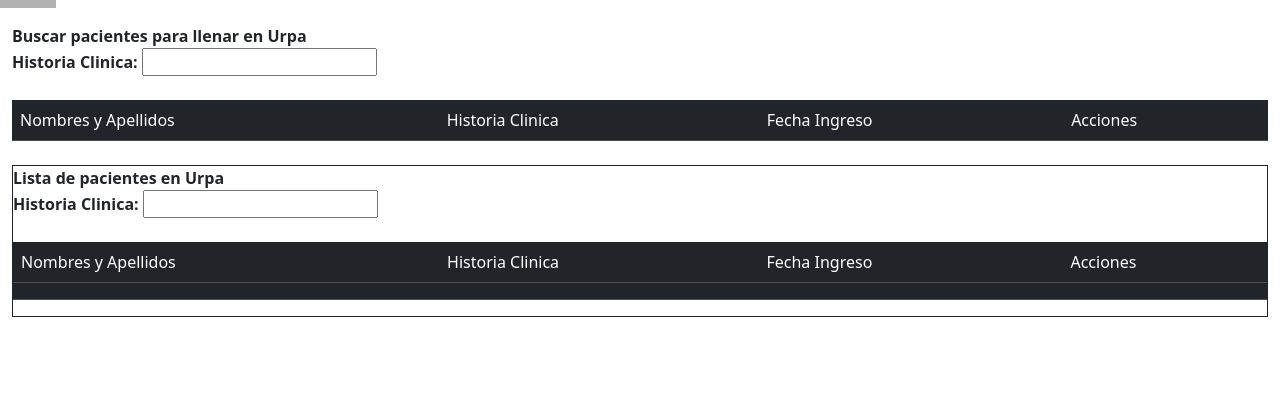
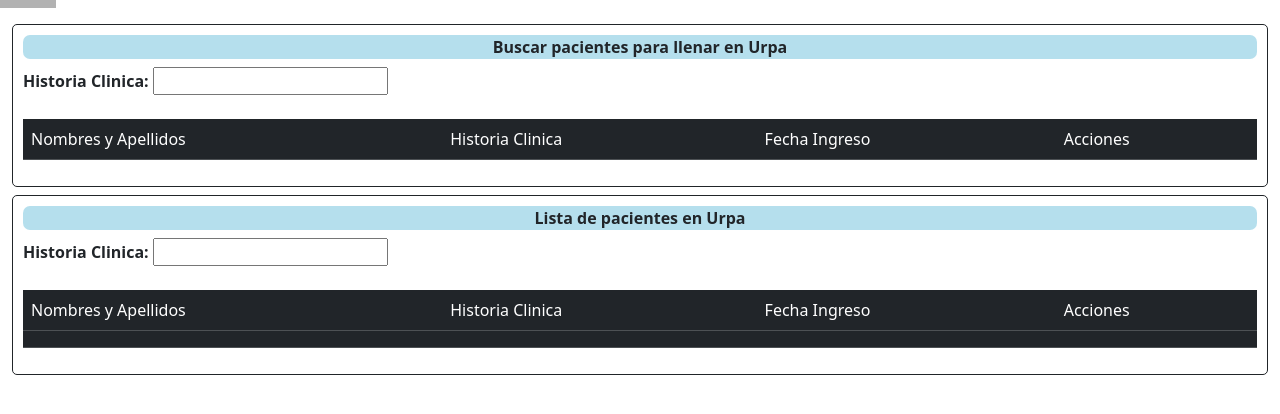
Before and after one commit to jamesnava/salahsra, a Flask app: page /urpa in a window 1280 px wide. Shown: the part 50-464 px from the top of the page. Run offline with Flask 3, Linux system fonts and the light colour scheme; data that the repository does not hold is empty.

Commit message:
second commit

```diff
--- a/app/models.py
+++ b/app/models.py
@@ -209,7 +209,7 @@ class querySala:
 		cursor=obj_conectar.get_cursor()
 		try:
 
-			sql=f"""select top 50 S.HC,S.Fech_Ingre from Sala as S LEFT JOIN URPA AS U ON S.Id_Sala=U.Id_Sala ORDER BY S.Fech_Ingre DESC"""
+			sql=f"""select top 50 S.Id_Sala,S.HC,S.Fech_Ingre from Sala as S LEFT JOIN URPA AS U ON S.Id_Sala=U.Id_Sala ORDER BY S.Fech_Ingre DESC"""
 			cursor.execute(sql)
 			rows=cursor.fetchall()
 
--- a/app/routes.py
+++ b/app/routes.py
@@ -136,7 +136,7 @@ def urpa():
 	lista=[]
 	for val in rows:
 		rowsDatos=obj_galen.consultarTabla('Pacientes','NroHistoriaClinica',val.HC)
-		lista.append([rowsDatos[0].PrimerNombre+" "+rowsDatos[0].ApellidoPaterno+" "+rowsDatos[0].ApellidoMaterno,val.HC,val.Fech_Ingre])
+		lista.append([val.Id_Sala,rowsDatos[0].PrimerNombre+" "+rowsDatos[0].ApellidoPaterno+" "+rowsDatos[0].ApellidoMaterno,val.HC,val.Fech_Ingre])
 	return render_template('urpa.html',datos=lista)
 
 @app.route('/fillselect',methods=['POST'])
--- a/app/static/css/menulateral.css
+++ b/app/static/css/menulateral.css
@@ -85,6 +85,23 @@ nav{
 #urpaNo{
   max-height: 40vh;
   overflow-y: scroll;
+  padding: 10px;
+  border: solid 1px;
+  border-radius: 5px;
+}
+
+#urpaSi{
+  max-height: 40vh;
+  overflow-y: scroll;
+  padding: 10px;
+  border: solid 1px;
+  border-radius: 5px;
+}
+
+#titulo{
+  background: rgba(72, 175, 211, .4);
+  text-align: center;
+  border-radius: 7px;
 }
 
 div::-webkit-scrollbar {
--- a/app/templates/urpa.html
+++ b/app/templates/urpa.html
@@ -2,11 +2,11 @@
 {%block content%}
 <div class="container-fluid">
 <div class="mt-4" id="urpaNo">
-	<div><strong>Buscar pacientes para llenar en Urpa</strong></div>
-	<label><strong>Historia Clinica:</strong> </label>
-	<input type="text" >
-	<table class="table table-dark mt-4">
-		<thead>
+	<div id="titulo"><strong>Buscar pacientes para llenar en Urpa</strong></div>
+	<label class="mt-2"><strong>Historia Clinica:</strong> </label>
+	<input type="text" class="mt-2">
+	<table class="table table-primary mt-4">
+		<thead class="table-dark">
 			<tr>
 				<td>Nombres y Apellidos</td>
 				<td>Historia Clinica</td>
@@ -17,21 +17,21 @@
 			<tbody>
 				{%for val in datos%}
 				<tr>
-					<td>{{val[0]}}</td>
 					<td>{{val[1]}}</td>
 					<td>{{val[2]}}</td>
-					<td></td>
+					<td>{{val[3]}}</td>
+					<td><a href="#" onclick="abrirModalAciones('modalInsertUrpa','eformulario',{{val[0]}})">Editar</a></td>
 				</tr>
 				{%endfor%}
 			</tbody>
 		</table>
 </div>
 
-<div class="mt-2" id="urpaSi" style="border: solid 1px;">
-	<div><strong>Lista de pacientes en Urpa</strong></div>
-	<div></div>
-	<label ><strong>Historia Clinica:</strong> </label>
-	<input type="text" >
+<div class="mt-2" id="urpaSi" >
+	<div id="titulo"><strong>Lista de pacientes en Urpa</strong></div>
+
+	<label class="mt-2"><strong>Historia Clinica:</strong> </label>
+	<input type="text" class="mt-2">
 
 	<table class="table table-dark mt-4">
 		<thead>
@@ -52,5 +52,40 @@
 			</tbody>
 		</table>
 </div>
+
+<div class="modal fade" id="modalInsertUrpa" tabindex="-1" role="dialog" aria-labelledby="modalLabel" aria-hidden="true">
+    <form id="verFormulario">
+    <div class="modal-dialog" role="document">
+        <div class="modal-content">
+            <div class="modal-header">
+                <h5 class="modal-title" id="modalLabel">Insertar Urpa</h5>
+                <button type="button" class="btn-close" data-bs-dismiss="modal" aria-label="Close"></button>
+            </div>
+            <div class="modal-body">
+                <div class="row">
+                	<div class="col">
+                	<label>Tiempo de Espera </label>
+                	</div>
+                	<div class="col">
+                	<input type="text" name="">
+                	</div>
+                </div>
+                <div class="row mt-2">
+                	<div class="col">
+                	<label>Fecha Ingreso </label>
+                	</div>
+                	<div class="col">
+                	<input type="date" name="">
+                	</div>
+                </div>
+            </div>
+            <div class="modal-footer">
+                <button type="button" class="btn btn-danger" data-bs-dismiss="modal">Cerrar</button>
+
+            </div>
+        </div>
+    </div>
+    </form>
+</div>
 </div>
 {%endblock%}
```
Also changed, not shown: .gitignore.txt, app/static/js/EventJs.js (line endings or trailing spaces).
